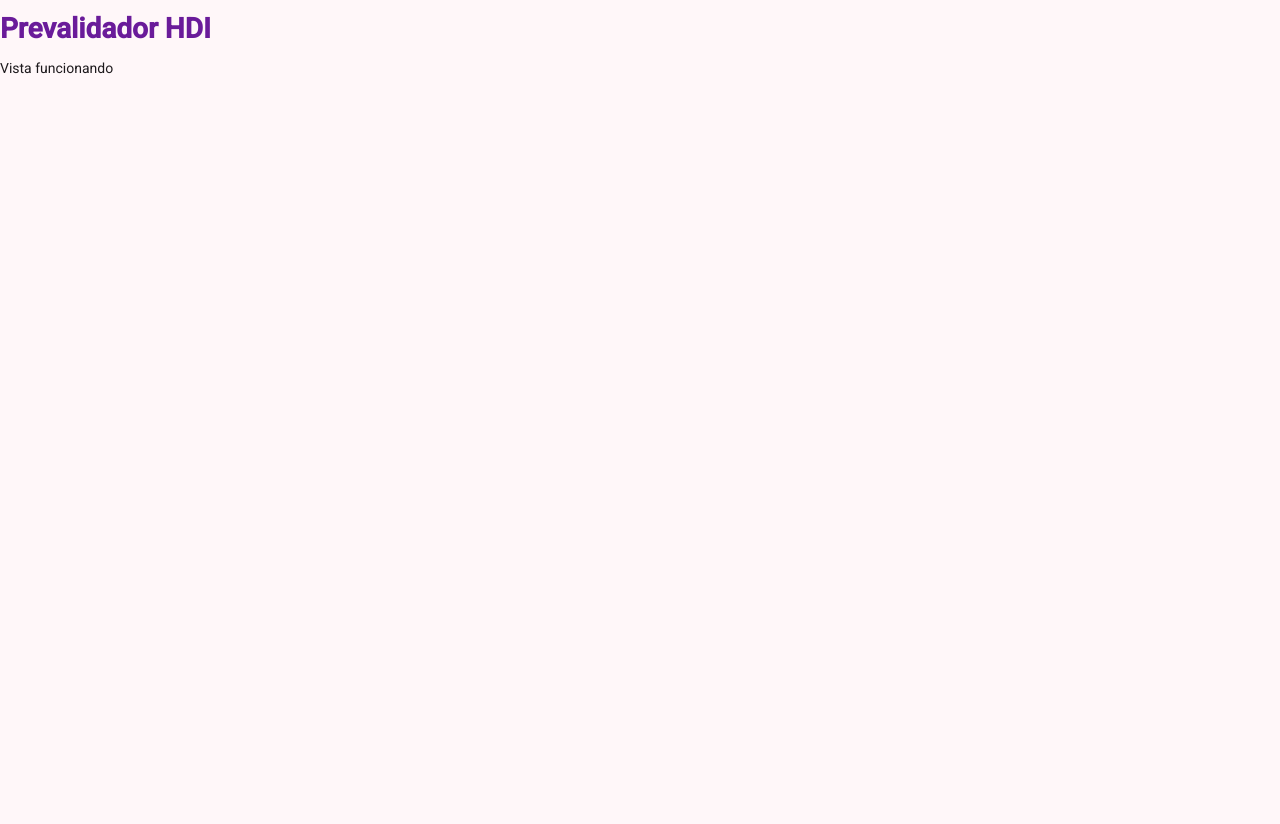
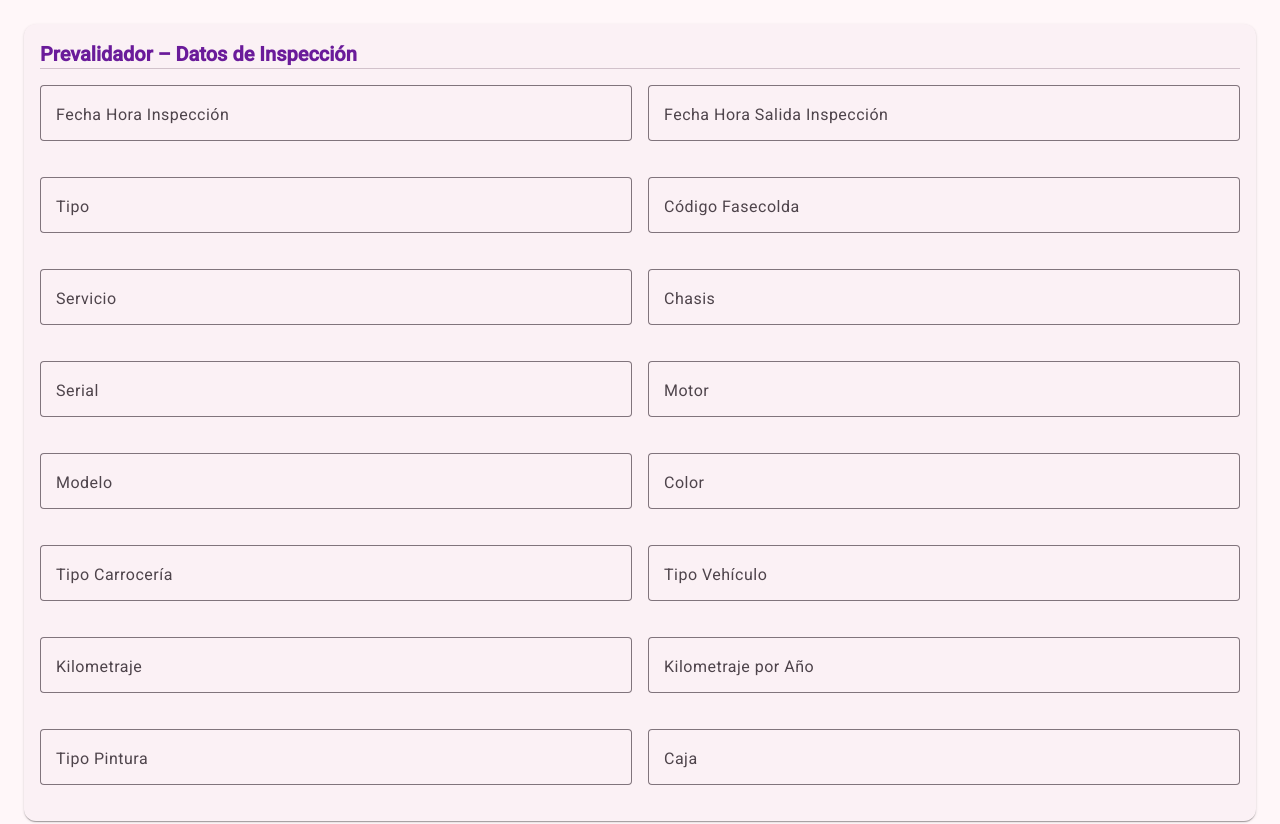
Before and after one commit to YesseniaTiqueCastro/Proyecto-HDI-MIILS, an Angular app in the folder frontend/prevalidator-ui/: page /prevalidator in a window 1280 px wide. Built offline with nearby package versions, Linux system fonts and the light colour scheme.

Commit message:
feat(prevalidator-ui): estructura y vista inicial del prevalidador

```diff
--- a/frontend/prevalidator-ui/src/app/features/prevalidator/pages/prevalidator-page/prevalidator-page.html
+++ b/frontend/prevalidator-ui/src/app/features/prevalidator/pages/prevalidator-page/prevalidator-page.html
@@ -1,2 +1,94 @@
-<h1>Prevalidador HDI</h1>
-<p>Vista funcionando </p>
+<mat-card class="prevalidator-card">
+  <mat-card-title>Prevalidador – Datos de Inspección</mat-card-title>
+  <mat-divider></mat-divider>
+
+  <form [formGroup]="form" class="form-grid">
+
+
+    <mat-form-field appearance="outline">
+      <mat-label>Fecha Hora Inspección</mat-label>
+      <input matInput formControlName="fechaHoraInspeccion" />
+    </mat-form-field>
+
+    <mat-form-field appearance="outline">
+      <mat-label>Fecha Hora Salida Inspección</mat-label>
+      <input matInput formControlName="fechaHoraSalidaInspeccion" />
+    </mat-form-field>
+
+
+    <mat-form-field appearance="outline">
+      <mat-label>Tipo</mat-label>
+      <input matInput formControlName="tipo" />
+    </mat-form-field>
+
+    <mat-form-field appearance="outline">
+      <mat-label>Código Fasecolda</mat-label>
+      <input matInput formControlName="codigoFasecolda" />
+    </mat-form-field>
+
+    <mat-form-field appearance="outline">
+      <mat-label>Servicio</mat-label>
+      <input matInput formControlName="servicio" />
+    </mat-form-field>
+
+
+    <mat-form-field appearance="outline">
+      <mat-label>Chasis</mat-label>
+      <input matInput formControlName="chasis" />
+    </mat-form-field>
+
+    <mat-form-field appearance="outline">
+      <mat-label>Serial</mat-label>
+      <input matInput formControlName="serial" />
+    </mat-form-field>
+
+    <mat-form-field appearance="outline">
+      <mat-label>Motor</mat-label>
+      <input matInput formControlName="motor" />
+    </mat-form-field>
+
+
+    <mat-form-field appearance="outline">
+      <mat-label>Modelo</mat-label>
+      <input matInput formControlName="modelo" />
+    </mat-form-field>
+
+    <mat-form-field appearance="outline">
+      <mat-label>Color</mat-label>
+      <input matInput formControlName="color" />
+    </mat-form-field>
+
+    <mat-form-field appearance="outline">
+      <mat-label>Tipo Carrocería</mat-label>
+      <input matInput formControlName="tipoCarroceria" />
+    </mat-form-field>
+
+    <mat-form-field appearance="outline">
+      <mat-label>Tipo Vehículo</mat-label>
+      <input matInput formControlName="tipoVehiculo" />
+    </mat-form-field>
+
+
+    <mat-form-field appearance="outline">
+      <mat-label>Kilometraje</mat-label>
+      <input matInput formControlName="kilometraje" />
+    </mat-form-field>
+
+    <mat-form-field appearance="outline">
+      <mat-label>Kilometraje por Año</mat-label>
+      <input matInput formControlName="kilometrajePorAnio" />
+    </mat-form-field>
+
+
+    <mat-form-field appearance="outline">
+      <mat-label>Tipo Pintura</mat-label>
+      <input matInput formControlName="tipoPintura" />
+    </mat-form-field>
+
+    <mat-form-field appearance="outline">
+      <mat-label>Caja</mat-label>
+      <input matInput formControlName="caja" />
+    </mat-form-field>
+
+  </form>
+</mat-card>
--- a/frontend/prevalidator-ui/src/app/features/prevalidator/pages/prevalidator-page/prevalidator-page.scss
+++ b/frontend/prevalidator-ui/src/app/features/prevalidator/pages/prevalidator-page/prevalidator-page.scss
@@ -1,3 +1,21 @@
-h1 {
+.prevalidator-card {
+  margin: 24px;
+  padding: 16px;
+}
+
+.form-grid {
+  display: grid;
+  grid-template-columns: repeat(2, 1fr);
+  gap: 16px;
+  margin-top: 16px;
+}
+
+mat-card-title {
+  font-size: 20px;
+  font-weight: 600;
   color: #6a1b9a;
 }
+
+mat-form-field {
+  width: 100%;
+}
--- a/frontend/prevalidator-ui/src/app/features/prevalidator/pages/prevalidator-page/prevalidator-page.ts
+++ b/frontend/prevalidator-ui/src/app/features/prevalidator/pages/prevalidator-page/prevalidator-page.ts
@@ -1,11 +1,52 @@
 import { Component } from '@angular/core';
 import { CommonModule } from '@angular/common';
+import { FormBuilder, FormGroup, ReactiveFormsModule } from '@angular/forms';
+
+/* Angular Material */
+import { MatCardModule } from '@angular/material/card';
+import { MatFormFieldModule } from '@angular/material/form-field';
+import { MatInputModule } from '@angular/material/input';
+import { MatSelectModule } from '@angular/material/select';
+import { MatDividerModule } from '@angular/material/divider';
+import { MatButtonModule } from '@angular/material/button';
 
 @Component({
   selector: 'app-prevalidator-page',
   standalone: true,
-  imports: [CommonModule],
+  imports: [
+    CommonModule,
+    ReactiveFormsModule,
+    MatCardModule,
+    MatFormFieldModule,
+    MatInputModule,
+    MatSelectModule,
+    MatDividerModule,
+    MatButtonModule,
+  ],
   templateUrl: './prevalidator-page.html',
   styleUrls: ['./prevalidator-page.scss'],
 })
-export class PrevalidatorPageComponent {}
+export class PrevalidatorPageComponent {
+  form: FormGroup;
+
+  constructor(private fb: FormBuilder) {
+    this.form = this.fb.group({
+      fechaHoraInspeccion: [''],
+      fechaHoraSalidaInspeccion: [''],
+      tipo: [''],
+      codigoFasecolda: [''],
+      servicio: [''],
+      chasis: [''],
+      serial: [''],
+      motor: [''],
+      modelo: [''],
+      color: [''],
+      tipoCarroceria: [''],
+      tipoVehiculo: [''],
+      kilometraje: [''],
+      kilometrajePorAnio: [''],
+      tipoPintura: [''],
+      caja: [''],
+    });
+  }
+}
```
